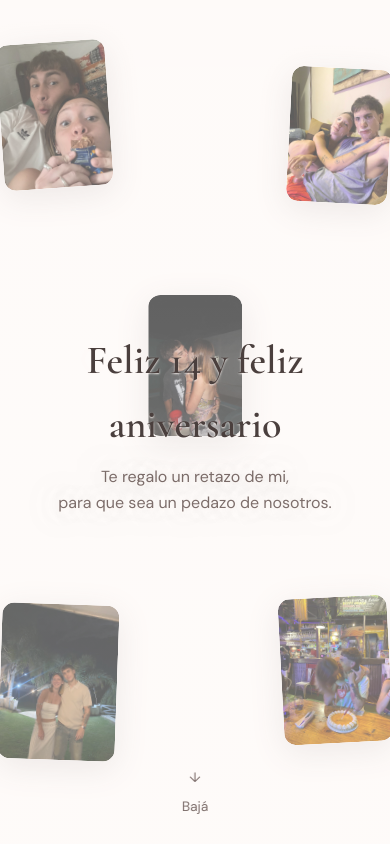
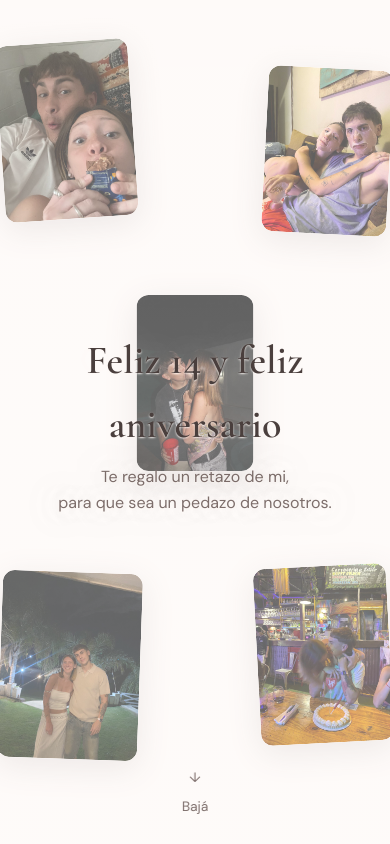
Before and after one commit to Matiglorioso/14febrero, a plain HTML site: page index.html in a window 390 px wide. Shown: the top 844 px of the page. Drawn offline with nearby package versions, Linux system fonts and the light colour scheme.

Commit message:
Collage: fotos mÃ¡s grandes, ocupan mÃ¡s espacio en pantalla
Co-authored-by: Cursor <cursoragent@cursor.com>

```diff
--- a/index.html
+++ b/index.html
@@ -80,29 +80,29 @@
     }
 
     .hero-collage .collage-photo:nth-child(1) { left: 2%;   top: 8%;   transform: rotate(-4deg); }
-    .hero-collage .collage-photo:nth-child(1) img { max-width: 22vw; max-height: 28vh; }
+    .hero-collage .collage-photo:nth-child(1) img { max-width: 28vw; max-height: 35vh; }
     .hero-collage .collage-photo:nth-child(2) { right: 5%;  top: 12%;  transform: rotate(3deg);  }
-    .hero-collage .collage-photo:nth-child(2) img { max-width: 20vw; max-height: 24vh; }
+    .hero-collage .collage-photo:nth-child(2) img { max-width: 26vw; max-height: 30vh; }
     .hero-collage .collage-photo:nth-child(3) { left: 8%;   bottom: 15%; transform: rotate(2deg);  }
-    .hero-collage .collage-photo:nth-child(3) img { max-width: 24vw; max-height: 30vh; }
+    .hero-collage .collage-photo:nth-child(3) img { max-width: 30vw; max-height: 36vh; }
     .hero-collage .collage-photo:nth-child(4) { right: 3%;  bottom: 20%; transform: rotate(-3deg); }
-    .hero-collage .collage-photo:nth-child(4) img { max-width: 26vw; max-height: 26vh; }
+    .hero-collage .collage-photo:nth-child(4) img { max-width: 32vw; max-height: 32vh; }
     .hero-collage .collage-photo:nth-child(5) { left: 50%;  top: 5%;   transform: translateX(-50%) rotate(1deg); }
-    .hero-collage .collage-photo:nth-child(5) img { max-width: 18vw; max-height: 22vh; }
+    .hero-collage .collage-photo:nth-child(5) img { max-width: 24vw; max-height: 28vh; }
     .hero-collage .collage-photo:nth-child(6) { left: 50%;  bottom: 8%; transform: translateX(-50%) rotate(-2deg); }
-    .hero-collage .collage-photo:nth-child(6) img { max-width: 20vw; max-height: 24vh; }
+    .hero-collage .collage-photo:nth-child(6) img { max-width: 26vw; max-height: 30vh; }
 
     @media (max-width: 768px) {
       .hero-collage .collage-photo:nth-child(1) { left: 0;   top: 5%;   }
-      .hero-collage .collage-photo:nth-child(1) img { max-width: 28vw; max-height: 22vh; }
+      .hero-collage .collage-photo:nth-child(1) img { max-width: 34vw; max-height: 28vh; }
       .hero-collage .collage-photo:nth-child(2) { right: 0;  top: 8%;   }
-      .hero-collage .collage-photo:nth-child(2) img { max-width: 26vw; max-height: 20vh; }
+      .hero-collage .collage-photo:nth-child(2) img { max-width: 32vw; max-height: 26vh; }
       .hero-collage .collage-photo:nth-child(3) { left: 0;   bottom: 10%; }
-      .hero-collage .collage-photo:nth-child(3) img { max-width: 30vw; max-height: 24vh; }
+      .hero-collage .collage-photo:nth-child(3) img { max-width: 36vw; max-height: 30vh; }
       .hero-collage .collage-photo:nth-child(4) { right: 0;  bottom: 12%; }
-      .hero-collage .collage-photo:nth-child(4) img { max-width: 28vw; max-height: 22vh; }
+      .hero-collage .collage-photo:nth-child(4) img { max-width: 34vw; max-height: 28vh; }
       .hero-collage .collage-photo:nth-child(5) { left: 50%; top: 35%; transform: translateX(-50%); }
-      .hero-collage .collage-photo:nth-child(5) img { max-width: 24vw; max-height: 18vh; }
+      .hero-collage .collage-photo:nth-child(5) img { max-width: 30vw; max-height: 22vh; }
       .hero-collage .collage-photo:nth-child(6) { display: none; }
     }
 
```
